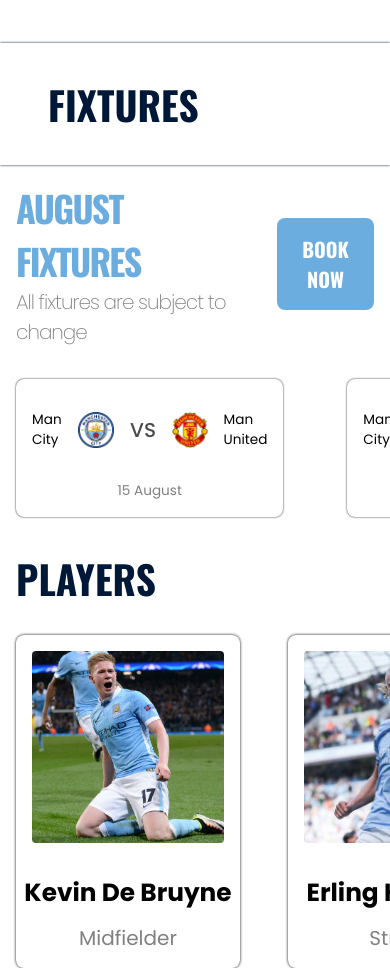
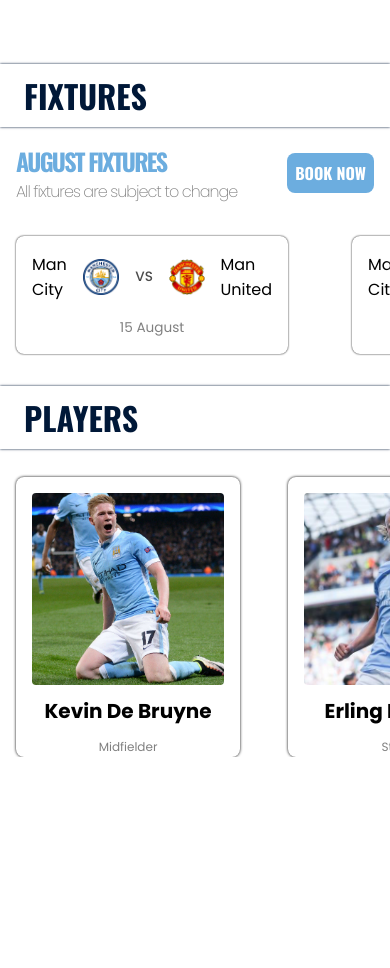
Before and after one commit to barathwebdev28/Man-City-2.0, a plain HTML site: page index.html in a window 390 px wide. Shown: the part 1340-2308 px from the top of the page. After the commit the page ends 2097 px from the top, so only its background shows below. Drawn offline with nearby package versions, Linux system fonts and the light colour scheme.

Commit message:
fix: responsiveness

```diff
--- a/index.html
+++ b/index.html
@@ -46,7 +46,7 @@
 
     <div class="gallery">
         <div class="grid-label">
-            GALLERY
+            GALLERY <p>(scroll right to see more)</p>
         </div>
         <div class="grid">
 
--- a/styles.css
+++ b/styles.css
@@ -63,6 +63,13 @@ header{
     transition: all 0.3s ease-in-out;
 }
 
+.grid-label{
+    display: flex;
+    gap: 1rem;
+    align-items: center;
+    box-shadow:0px 0px 2.45px rgb(0, 24, 56) ;
+    padding: 0.5em;
+}
 
 
 .grid-img{
@@ -80,6 +87,13 @@ header{
     margin-left: 1rem;
     margin-top: 1rem;
     margin-right: 1rem;
+}
+
+p{
+    display: inline;
+    font-size: clamp(0.45rem, 3.5vw, 1rem);
+    color: rgb(0, 0, 0);
+    margin: 0;
 }
 
 
@@ -104,7 +118,7 @@ header{
     color:rgb(0, 24, 56);
     font-family: Oswald;
     margin: 0;
-    font-size: 2.75rem;
+    font-size: clamp(2rem, 6vw, 4.5rem);
     font-weight: bold;
     padding-left:1rem;
 }
@@ -148,8 +162,7 @@ header{
 
 .fix-label{
     display: flex;
-    padding-left: 3rem;
-    padding:2rem;
+    padding:0.5em;
     justify-content: flex-start;
     align-items: center;
     box-shadow: 0px 0px 2.45px rgb(0, 24, 56);
@@ -169,19 +182,19 @@ header{
     font-family: Oswald;
     letter-spacing: -1.75px;
     font-weight: bold;
-    font-size: 2.5rem;
+    font-size: clamp(1.5rem, 5vw, 4rem);
 }
 .fix-desc{
     color: gray;
     letter-spacing: -1px;
     font-family: Poppins;
     font-weight: 250;
-    font-size: 1.45rem;
+    font-size: clamp(1rem, 3vw, 3rem);
 }
 
 .book{
-    font-size: 1.55rem;
-    padding: 1rem;
+    font-size:clamp(1rem, 4vw, 4rem);
+    padding: 0.5em;
     background-color: #6caddf;
     color: white;
     font-family: Oswald;
@@ -230,11 +243,11 @@ header{
 
 .date{
     color: gray;
-    font-size: 1.25rem;
+    font-size: clamp(0.85rem, 2vw, 2rem)
 }
 
 .vs{
-    font-size: 2rem;
+    font-size: clamp(.85rem, 2vw, 1.25rem);
     color: rgb(75, 75, 75);
     font-weight: 500;
 }
@@ -245,7 +258,7 @@ header{
 }
 
 .team{
-    font-size: 1.45rem;
+    font-size: clamp(1rem, 3vw, 3rem);
     font-weight: 400;
 
 }
@@ -259,6 +272,7 @@ header{
     padding: 1rem;
 
 }
+
 
 .player-pfp{
     height:12rem;
@@ -289,19 +303,28 @@ header{
     transition: all 0.3s ease-in-out;
 }
 .grid-text{
+    display: flex;
+    flex-direction: column;
     width:100%;
+    gap: 1rem;
     text-align: center;
     padding: 0;
     line-height: 1.25rem;
 }
-
+.players-label{
+    display: flex;
+    padding:0.5em;
+    justify-content: flex-start;
+    align-items: center;
+    box-shadow: 0px 0px 2.45px rgb(0, 24, 56);
+}
 .player-name{
-    font-size: 1.55rem;
+    font-size: clamp(1.25rem, 3vw, 1.5rem);
     font-weight: 700;
 }
 
 .player-pos{
-    font-size: 1.25rem;
+    font-size: clamp(0.75rem, 2vw, 1rem);
     color: gray;
 }
 
@@ -335,10 +358,7 @@ header{
     .container{
         min-width: 100vw;
     }
-    .team,.vs{
-        font-size:1.25rem;
 
-    }
     .team-container{
         gap:1rem;
     }
@@ -357,25 +377,7 @@ header{
     }
 }
 
-@media(max-width:610px){
 
-
-
-    .grid-label,.fixture-text,.player-text{
-        font-size: 2.45rem;
-    }
-
-    .fix-text{
-        font-size: 2.25rem;
-    }
-    .fix-desc{
-        font-size: 1.25rem;
-    }
-    .book{
-        font-size: 1.25rem;
-    }
-
-}
 
 
 
@@ -388,9 +390,7 @@ header{
     }
 
 @media(max-width:470px){
-    .team,.date{
-        font-size: 0.85rem;
-    }
+
     .matches{
         display: flex;
         flex-direction: row;
```
